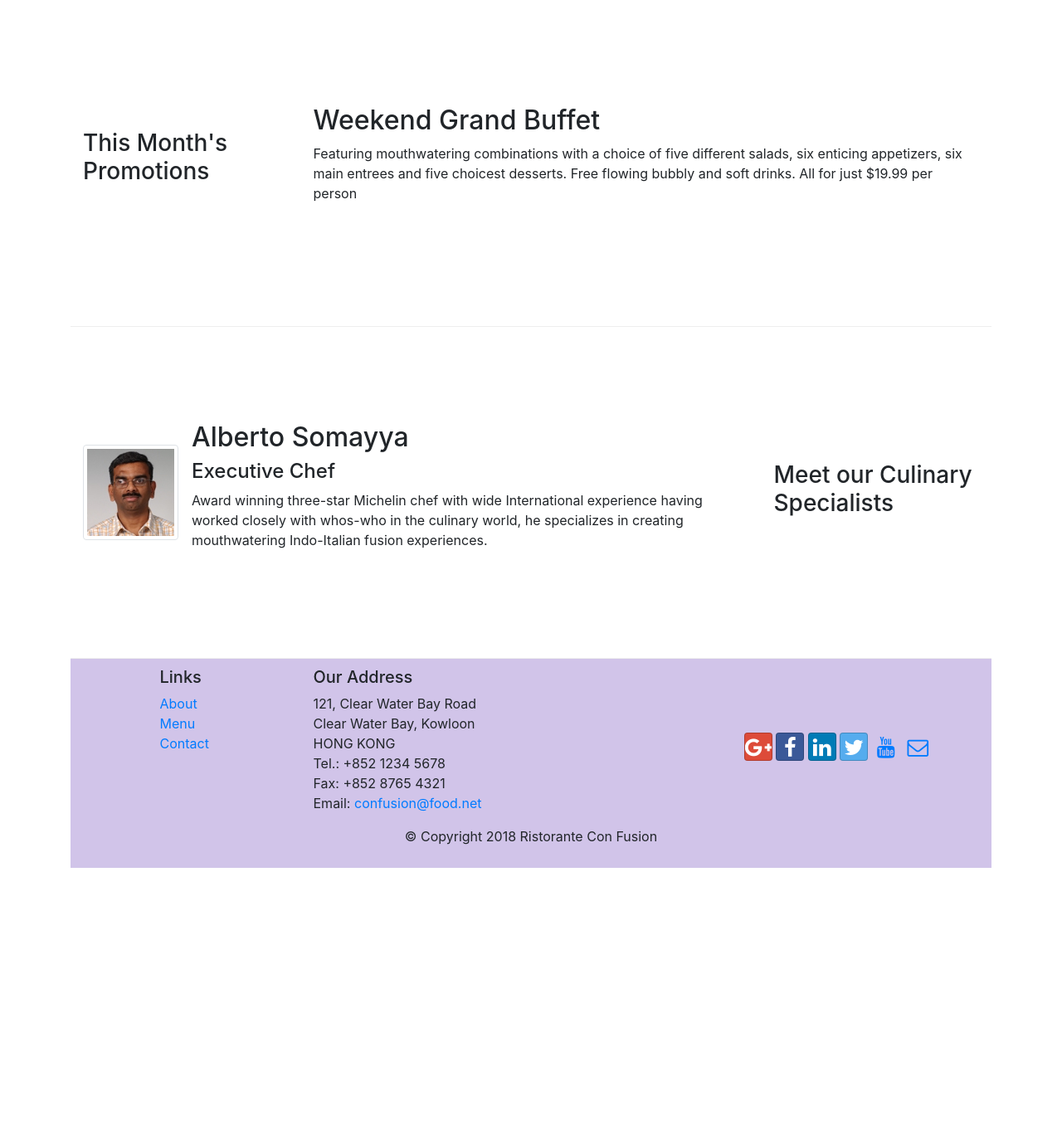
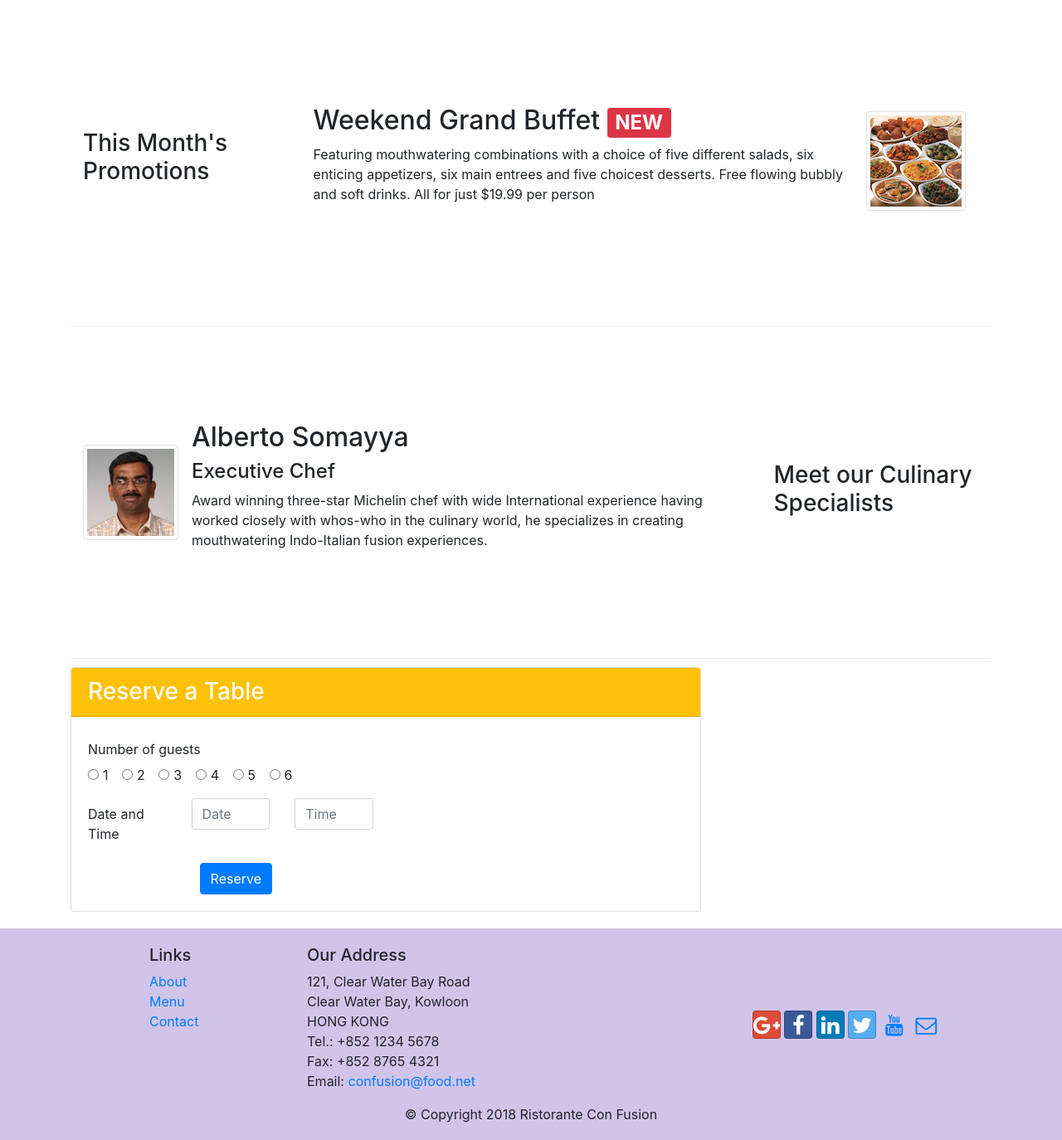
Before and after one commit to laracrawford33/conFusion, a website: page index.html in a window 1280 px wide. Shown: the part 740-2114 px from the top of the page at 83% size. Before the commit the page ends 1786 px from the top, so only its background shows below. Drawn offline with nearby package versions, Linux system fonts and the light colour scheme.

Commit message:
Assignment 2

```diff
--- a/css/styles.css
+++ b/css/styles.css
@@ -15,8 +15,8 @@
 
 .footer {
     background-color: #d1c4e9;
-    margin: 0px auto;
-    padding: 10px 0px 10px 0px;
+    margin: 20px 0px 20px 0px;
+    padding: 20px 0px 20px 0px;
 }
 
 .jumbotron {
@@ -40,3 +40,7 @@ body {
 .navbar-dark {
     background-color: #512da8
 }
+
+.card-head {
+    margin-top:10px;
+}
--- a/index.html
+++ b/index.html
@@ -38,8 +38,8 @@
                 </ul>
             </div>
         </div>
+    </nav>
 
-    </nav>
     <header class="jumbotron">
         <div class="container">
             <div class="row row-header">
@@ -49,9 +49,14 @@
                     <p>We take inspiration from the World's best cuisines, and create a unique fusion experience. Our
                         lipsmacking creations will tickle your culinary senses!</p>
                 </div>
+                <div class="col-12 col-sm-3 align-self-center">
+                    <img src="img/logo.png" class="img-fluid">
+                </div>
                 <div class="col-12 col-sm align-self-center">
-                    <img src="img/logo.png" class="img-fluid">
+                    <div class="col-12 col-sm">
+                        <a href="#Reserveform" button type="button" class="btn btn-warning" role="button">Reserve Table</button></a>
 
+                    </div>
                 </div>
             </div>
         </div>
@@ -66,7 +71,8 @@
                 <div class="media">
                     <img class="d-flex mr-3 img-thumbnail align-self-center" src="img/uthappizza.png" alt="uthappizza">
                     <div class="media-body">
-                        <h2 class="mt-0">Uthappizza <span class="badge badge-danger">HOT</span> <span class="badge badge-pill badge-secondary">R14.99</span></h2>
+                        <h2 class="mt-0">Uthappizza <span class="badge badge-danger">HOT</span> <span
+                                class="badge badge-pill badge-secondary">R14.99</span></h2>
                         <p class="d-none d-sm-block">A unique combination of Indian Uthappam (pancake) and Italian
                             pizza, topped with
                             Cerignola
@@ -79,17 +85,23 @@
 
 
         <div class="row row-content align-items-center">
-            <div class="col-12 col-sm-4 col-md-3">
+            <div class="col-12 col-sm-4 order-sm-first col-md-3">
                 <h3>This Month's Promotions</h3>
             </div>
-            <div class="col col-sm col-md">
-                <h2>Weekend Grand Buffet</h2>
-                <p>Featuring mouthwatering combinations with a choice of five different salads, six enticing appetizers,
-                    six main entrees and five choicest desserts. Free flowing bubbly and soft drinks. All for just
-                    $19.99 per person </p>
+            <div class="col col-sm order-sm-last col-md ">
+                <div class="media">
+                    <img class="d-flex mr-3 img-thumbnail order-sm-last align-self-center" src="img/buffet.png" alt="uthappizza">
+                    <div class="media-body">
+                        <h2 class="mt-0">Weekend Grand Buffet <span class="badge badge-danger">NEW</span></h2>
+                        <p class="d-none d-sm-block">Featuring mouthwatering combinations with a choice of five
+                            different salads, six enticing appetizers,
+                            six main entrees and five choicest desserts. Free flowing bubbly and soft drinks. All for
+                            just
+                            $19.99 per person</p>
                     </div>
                 </div>
-
+            </div>
+        </div>
 
         <div class="row row-content align-items-center">
             <div class="col-12 col-sm-4 order-sm-last col-md-3">
@@ -101,13 +113,78 @@
                     <div class="media-body">
                         <h2 class="mt-0">Alberto Somayya</h2>
                         <h4>Executive Chef</h4>
-                <p class="d-none d-sm-block">Award winning three-star Michelin chef with wide International experience having worked closely with
+                        <p class="d-none d-sm-block">Award winning three-star Michelin chef with wide International
+                            experience having worked closely with
                             whos-who in the culinary world, he specializes in creating mouthwatering Indo-Italian fusion
                             experiences. </p>
                     </div>
                 </div>
             </div>
         </div>
+
+        <div class="col-10 col-m-8 row">
+            <div class="card card-head">
+                <h3 class="card-header bg-warning text-white">Reserve a Table</h3>
+                <div class="card-body">
+                    <form  id="Reserveform">
+                        <div class="form-group row">
+                            <label for="radio" class="col-md-4 col-form-label">Number of guests</label>
+                            <div class="col-md-10">
+                                <div class="form-check form-check-inline">
+                                    <input class="form-check-input" type="radio" name="reserve" id="reserve1"
+                                        value="reserve1">
+                                    <label class="form-check-label" for="reserve1">1</label>
+                                </div>
+                                <div class="form-check form-check-inline">
+                                    <input class="form-check-input" type="radio" name="reserve" id="reserve2"
+                                        value="reserve2">
+                                    <label class="form-check-label" for="reserve1">2</label>
+                                </div>
+                                <div class="form-check form-check-inline">
+                                    <input class="form-check-input" type="radio" name="reserve" id="reserve3"
+                                        value="reserve3">
+                                    <label class="form-check-label" for="reserve3">3</label>
+                                </div>
+                                <div class="form-check form-check-inline">
+                                    <input class="form-check-input" type="radio" name="reserve" id="reserve4"
+                                        value="reserve4">
+                                    <label class="form-check-label" for="reserve4">4</label>
+                                </div>
+                                <div class="form-check form-check-inline">
+                                    <input class="form-check-input" type="radio" name="reserve" id="reserve5"
+                                        value="reserve5">
+                                    <label class="form-check-label" for="reserve5">5</label>
+                                </div>
+                                <div class="form-check form-check-inline">
+                                    <input class="form-check-input" type="radio" name="reserve" id="reserve6"
+                                        value="res6rve5">
+                                    <label class="form-check-label" for="reserve6">6</label>
+                                </div>
+                            </div>
+                        </div>
+
+                        <div class="form-group row">
+                            <label for="date" class="col-12 col-md-2 col-form-label">Date and Time</label>
+                            <div class="col-3 col-md-2">
+                                <input type="text" class="form-control" id="date" name="date" placeholder="Date">
+                            </div>
+                            <div class="col-3 col-md-2">
+                                <input type="text" class="form-control" id="time" name="time" placeholder="Time">
+                            </div>
+                        </div>
+
+                        <div class="form-group-row">
+                            <div class="offset-md-2 col-md-10">
+                                <button type="submit" class="btn btn-primary">Reserve</button>
+                            </div>
+                        </div>
+                </div>
+            </div>
+        </div>
+
+        </form>
+    </div>
+
 
 
     <footer class="footer">
@@ -137,8 +214,8 @@
                     <div class="text-center">
                         <a class="btn btn-social-icon btn-google" href="http://google.com/+"><i
                                 class="fa fa-google-plus fa-lg"></i></a>
-                            <a class="btn btn-social-icon btn-facebook"
-                                href="http://www.facebook.com/profile.php?id="><i class="fa fa-facebook fa-lg"></i></a>
+                        <a class="btn btn-social-icon btn-facebook" href="http://www.facebook.com/profile.php?id="><i
+                                class="fa fa-facebook fa-lg"></i></a>
                         <a class="btn btn-social-icon btn-linkedin" href="http://www.linkedin.com/in/"><i
                                 class="fa fa-linkedin fa-lg"></i></a>
                         <a class="btn btn-social-icon btn-twitter" href="http://twitter.com/"><i
```
Lines whose indentation alone changed are shown as unchanged.
